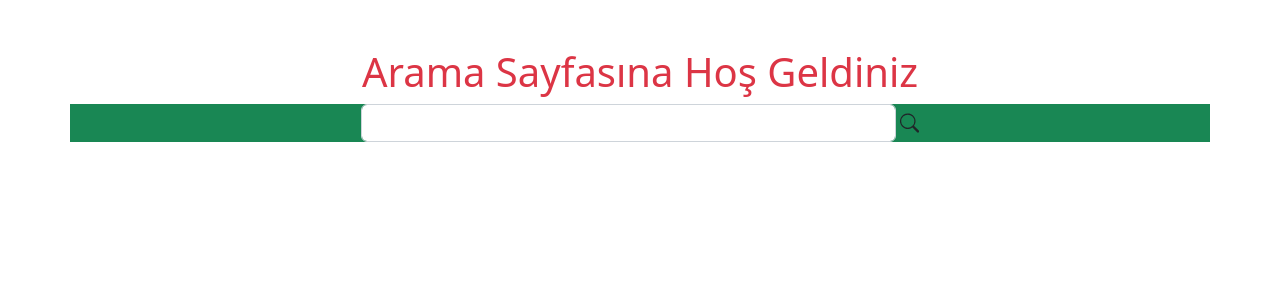
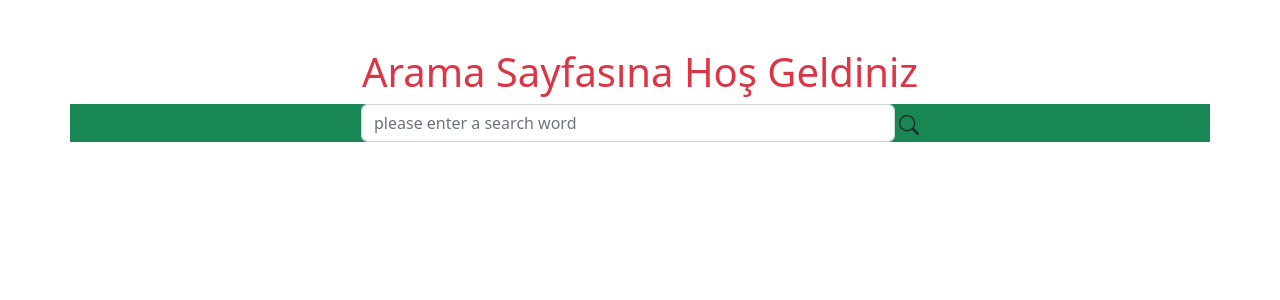
Before and after one commit to aydogdu-ali/react_pagination_app, a React (Create React App) app: page / in a window 1280 px wide. Shown: the top 300 px of the page. Built offline with nearby package versions, Linux system fonts and the light colour scheme.

Commit message:
empty input error fixed

```diff
--- a/src/component/search/Search.jsx
+++ b/src/component/search/Search.jsx
@@ -4,17 +4,19 @@ import { useState } from "react";
 import Show from "../show/Show";
 
 const Search = () => {
+  /*input ve api den gelen datayı statelere aktarmak için state tanımlamaları*/
   const [search, setSearch] = useState("");
   const [image, setImage] = useState([]);
 
+  /*Kullanıcıdan  input ile veri alma ve bunu statete tutma fonksiyonu*/
   const handleSearch = (e) => {
-    e.preventDefault();
-    setSearch(e.target.value.toLowerCase());
-    console.log(search);
+     setSearch(e.target.value.toLowerCase());
+      console.log(search);
   };
 
   console.log(search);
 
+   /*API den veri çekme fonksiyonu*/
   const getPicture = () => {
     fetch(`https://pixabay.com/api/?key=31725179-e9547203f59a4095ebc0c6c08&q=${search}&image_type=photo`)
       .then((respon) => respon.json())
@@ -22,12 +24,28 @@ const Search = () => {
     console.log(image);
   };
 
+  /* Kullanıcı enter a basınca isteği getirme*/
   const handleSubmit = (e)=> {
+    if(e.target.value ===""){
+      e.preventDefault()
+
+    }
     e.preventDefault()
-    getPicture()
-    setSearch("")
+        getPicture()
+      setSearch("")
+
+
   }
 
+  const handleClick = () =>{
+    if(search==="") {
+      alert("Please enter a something")
+
+    }
+    else {getPicture()
+      setSearch("") }
+
+  }
 
 
   return (
@@ -40,8 +58,12 @@ const Search = () => {
               className="form-control "
               onChange={handleSearch}
               value={search}
+              required
+              placeholder="please enter a search word "
             />
-            <SearchIcon />
+            <div onClick={handleClick} role ="button">
+              <SearchIcon   /> </div>
+
           </div>
         </form>
       </div>
--- a/src/component/show/Show.jsx
+++ b/src/component/show/Show.jsx
@@ -1,10 +1,13 @@
 import React from "react";
 
+
+// datayı props olarak karşıladım.
 const Show = ({ image }) => {
 
 
 
   return (
+    // {/*gelen datayı kullanıcıya map yöntemi ile gösteriyorum*/}
     <div className=" container justify-content-center align-item-center mt-5 ">
       {image.map((item) => {
         return (
```
